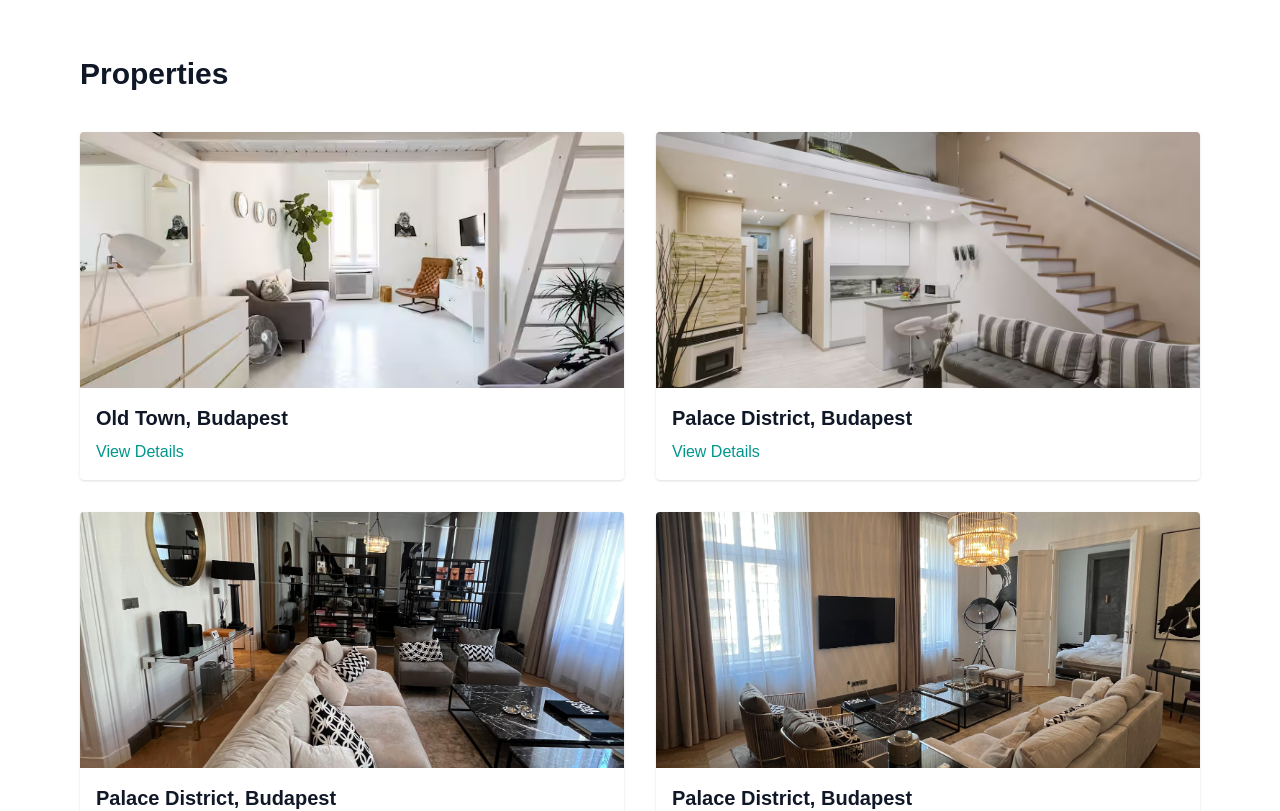
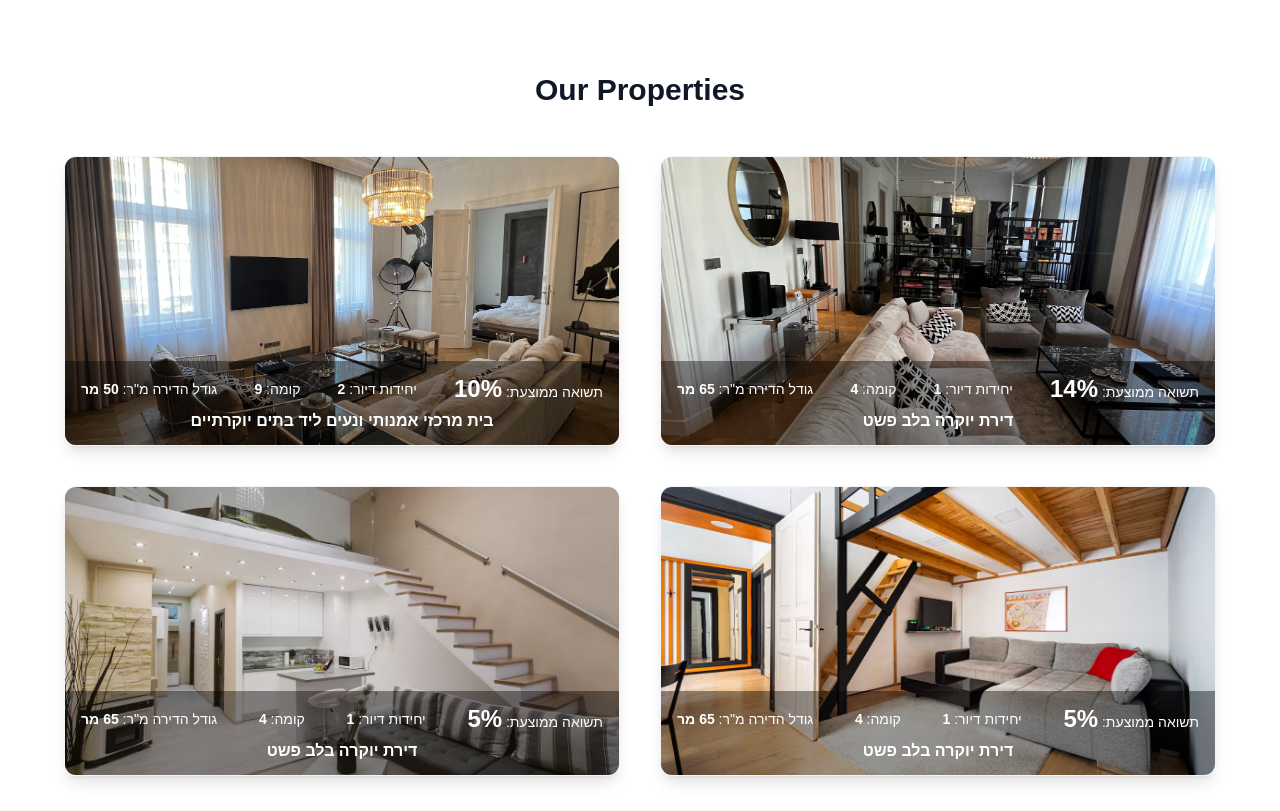
Before and after one commit to vladbelousov451/nadav-site-1, a Next.js app: page / in a window 1280 px wide. Shown: the part 1800-2611 px from the top of the page. Built offline with nearby package versions, Linux system fonts and the light colour scheme.

Commit message:
changed properties cards

```diff
--- a/src/app/components/Properties.tsx
+++ b/src/app/components/Properties.tsx
@@ -1,24 +1,73 @@
+// components/Properties.tsx
 export default function Properties() {
   const properties = [
-      { title: "Old Town, Budapest", image: "/images/appartament-1.jpg" },
-      { title: "Palace District, Budapest", image: "/images/appartament-3.jpg" },
-      { title: "Palace District, Budapest", image: "/images/apartament-5.png" },
-      { title: "Palace District, Budapest", image: "/images/apartament-4.png" },
+    {
+      title: "בית מרכזי אמנותי ונעים ליד בתים יוקרתיים",
+      image: "/images/apartament-4.png",
+      size: "50 מ" + "ר",
+      floor: "9",
+      units: "2",
+      revenue: "10%"
+    },
+    {
+      title: "דירת יוקרה בלב פשט",
+      image: "/images/apartament-5.png",
+      size: "65 מ" + "ר",
+      floor: "4",
+      units: "1",
+      revenue: "14%"
+    },
+    {
+      title: "דירת יוקרה בלב פשט",
+      image: "/images/appartament-3.jpg",
+      size: "65 מ" + "ר",
+      floor: "4",
+      units: "1",
+      revenue: "5%"
+    },
+    {
+      title: "דירת יוקרה בלב פשט",
+      image: "/images/appartament-2.avif",
+      size: "65 מ" + "ר",
+      floor: "4",
+      units: "1",
+      revenue: "5%"
+
+    }
   ];
+
   return (
-      <section className="py-16 px-4 max-w-6xl mx-auto">
-        <h2 className="text-3xl font-semibold mb-10">Properties</h2>
-        <div className="grid grid-cols-1 md:grid-cols-2 gap-8">
-          {properties.map((p, i) => (
-            <div key={i} className="rounded overflow-hidden shadow">
-              <img src={p.image} alt={p.title} className="w-full h-64 object-cover" />
-              <div className="p-4">
-                <h3 className="text-xl font-semibold mb-2">{p.title}</h3>
-                <a href="#" className="text-teal-600 hover:underline">View Details</a>
+    <section id="properties" className="py-20 px-4 bg-white">
+      <div className="max-w-6xl mx-auto">
+        <h2 className="text-3xl font-bold text-center mb-12">Our Properties</h2>
+        <div className="grid grid-cols-1 md:grid-cols-2 gap-10">
+          {properties.map((property, index) => (
+            <div
+              key={index}
+              className="relative rounded-xl overflow-hidden shadow-lg border border-gray-100 hover:shadow-2xl transition group"
+            >
+              <div className="relative h-72 overflow-hidden">
+                <img
+                  src={property.image}
+                  alt={property.title}
+                  className="w-full h-full object-cover transition duration-500 group-hover:scale-105"
+                />
+                <div className="absolute inset-x-0 bottom-0 bg-black/40 text-white text-sm px-4 py-3 flex flex-col gap-1">
+                  <div className="flex flex-wrap justify-between items-center text-xs md:text-sm">
+                    <span>גודל הדירה מ"ר: <span className="font-bold">{property.size}</span></span>
+                    <span>קומה: <span className="font-bold">{property.floor}</span></span>
+                    <span>יחידות דיור: <span className="font-bold">{property.units}</span></span>
+                    <span>תשואה ממוצעת: <span className="font-bold"><span className="text-2xl">{property.revenue}</span></span></span>
+                  </div>
+                  <div className="text-center text-sm md:text-base font-semibold">
+                    {property.title}
+                  </div>
+                </div>
               </div>
             </div>
           ))}
         </div>
+      </div>
     </section>
   );
 }
```
Also changed, not shown: tsconfig.json (+23 -5 lines). Lines whose indentation alone changed are shown as unchanged.
